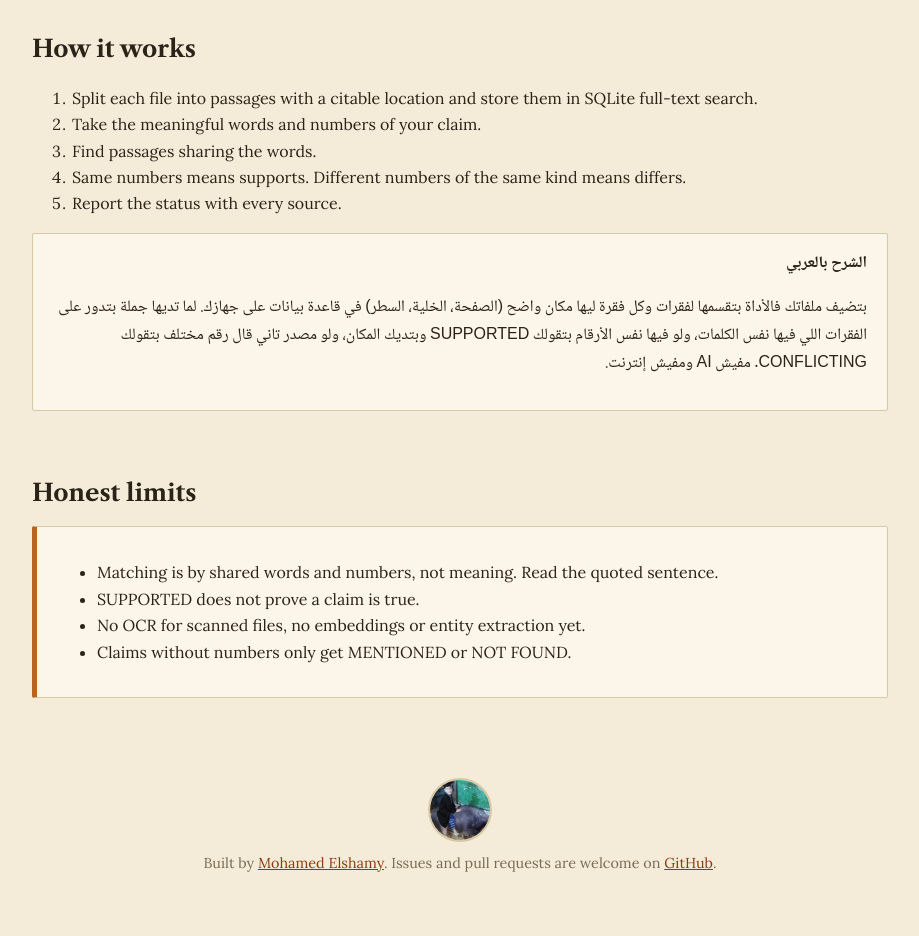
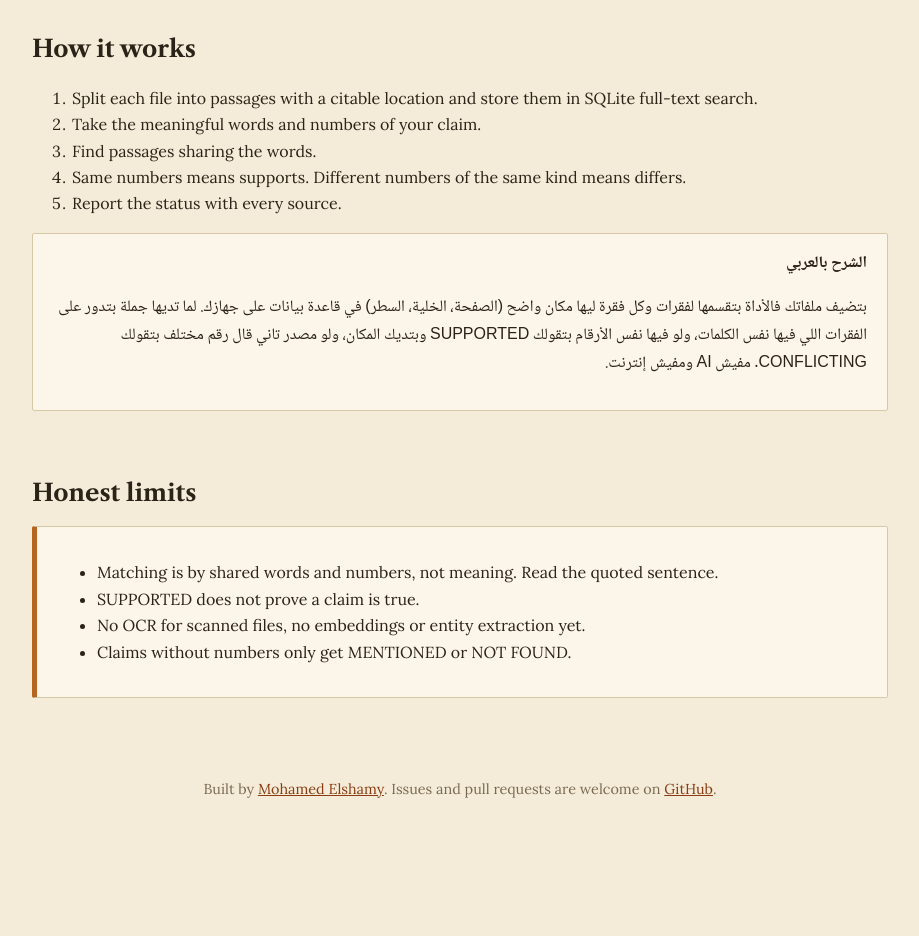
Before and after one commit to Hamasa-ElShamy/sourcetrail, a plain HTML site: page docs/index.html in a window 1280 px wide. Shown: the part 2100-3036 px from the top of the page, without its empty margins (180-1099 px from the left). After the commit the page ends 2962 px from the top, so only its background shows below. Drawn offline with nearby package versions, Linux system fonts and the light colour scheme.

Commit message:
Remove author photo from site footer

```diff
--- a/docs/index.html
+++ b/docs/index.html
@@ -86,5 +86,5 @@ sourcetrail trace &quot;The model achieved 92% accuracy&quot;</code></pre><div><
 <div class="card" dir="rtl" lang="ar" style="text-align:start"><b>الشرح بالعربي</b><p>بتضيف ملفاتك فالأداة بتقسمها لفقرات وكل فقرة ليها مكان واضح (الصفحة، الخلية، السطر) في قاعدة بيانات على جهازك. لما تديها جملة بتدور على الفقرات اللي فيها نفس الكلمات، ولو فيها نفس الأرقام بتقولك SUPPORTED وبتديك المكان، ولو مصدر تاني قال رقم مختلف بتقولك CONFLICTING. مفيش AI ومفيش إنترنت.</p></div></section>
 <section><h2>Honest limits</h2><div class="card warn"><ul><li>Matching is by shared words and numbers, not meaning. Read the quoted sentence.</li><li>SUPPORTED does not prove a claim is true.</li><li>No OCR for scanned files, no embeddings or entity extraction yet.</li><li>Claims without numbers only get MENTIONED or NOT FOUND.</li></ul></div></section>
 </main>
-<footer><img src="author.jpg" alt="Mohamed Elshamy" width="64" height="64">Built by <a href="https://github.com/mohamed-elshamy-ai">Mohamed Elshamy</a>. Issues and pull requests are welcome on <a href="https://github.com/mohamed-elshamy-ai/sourcetrail">GitHub</a>.</footer>
+<footer>Built by <a href="https://github.com/mohamed-elshamy-ai">Mohamed Elshamy</a>. Issues and pull requests are welcome on <a href="https://github.com/mohamed-elshamy-ai/sourcetrail">GitHub</a>.</footer>
 </body></html>
```
Also changed, not shown: docs/author.jpg (deleted).
